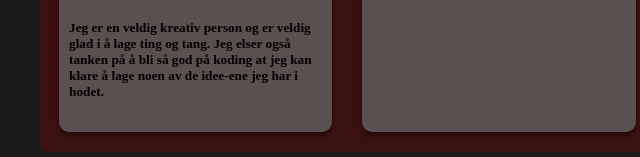
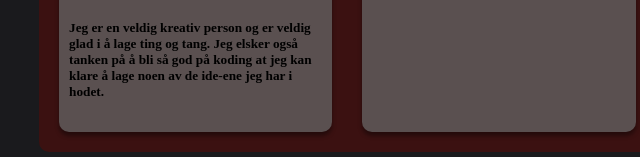
Before and after one commit to LeneTL/IntroductionWebpage, a plain HTML site: page index.html in a window 1280 px wide. Shown: the part 694-851 px from the top of the page, 81-721 px from the left. Drawn offline with Linux system fonts and the light colour scheme.

Commit message:
WritingError

```diff
--- a/index.html
+++ b/index.html
@@ -57,8 +57,8 @@
             Det var her jeg tenkte over det at min favoritt-del med jobben
             var å problemløse maskinfeil</h5>
         <h5>Jeg er en veldig kreativ person og er veldig glad i å lage ting og tang.
-            Jeg elser også tanken på å bli så god på koding at jeg kan klare å lage noen av de
-            idee-ene jeg har i hodet. </h5>
+            Jeg elsker også tanken på å bli så god på koding at jeg kan klare å lage noen av de
+            ide-ene jeg har i hodet. </h5>
     </div>
 
     <div class="card card-d" id="cardColourChange">
```
